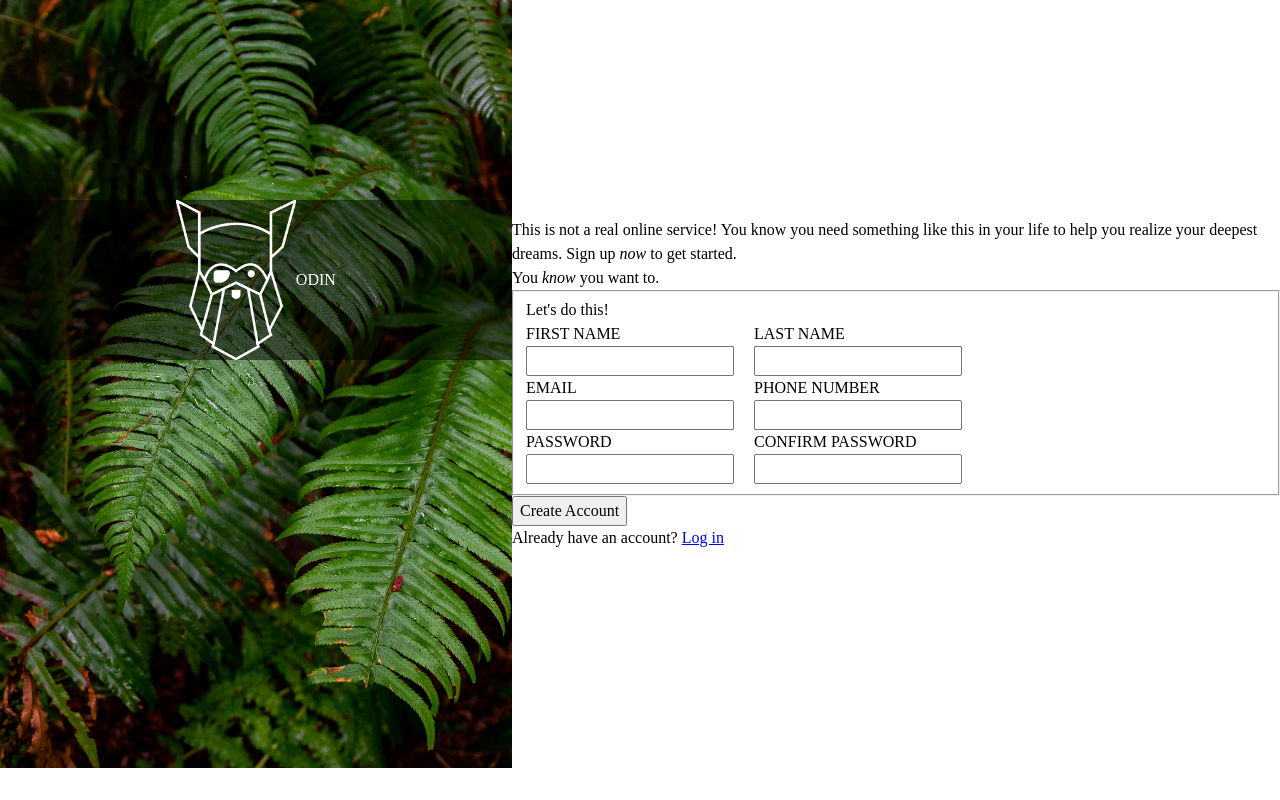
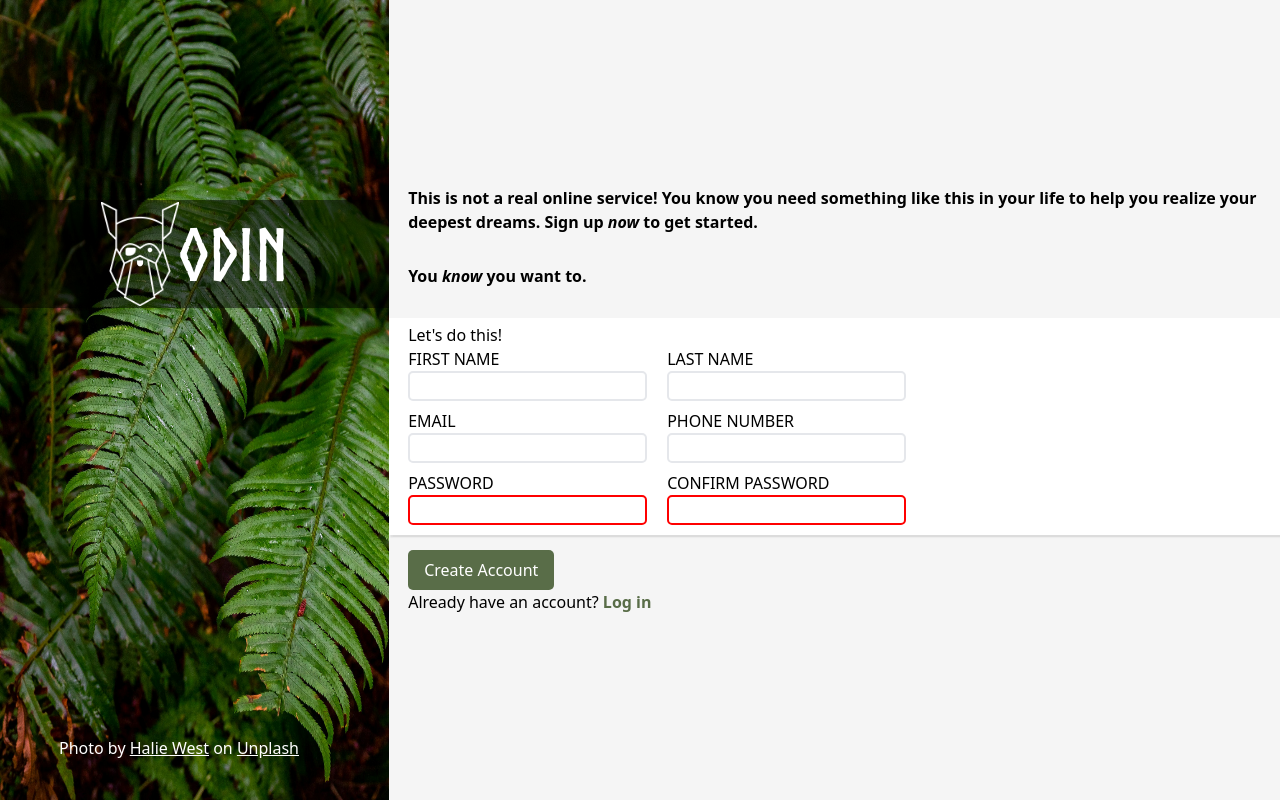
Before and after one commit to chitsip149/odin-sign-up, a plain HTML site: page index.html in a window 1280 px wide. Drawn offline with Linux system fonts and the light colour scheme.

Commit message:
Add style and credit for background

```diff
--- a/index.html
+++ b/index.html
@@ -11,33 +11,35 @@
         <img id="background" src="./images/halie-west-25xggax4bSA-unsplash.jpg" alt="background image">
         <div id="logo-container">
             <img id="logo" src="./images/odin-lined.png" alt="logo">
-            <div>ODIN</div>
+            <div id="org-name">ODIN</div>
         </div>
+        <p id="credits">Photo by <a href="https://unsplash.com/@haliewestphoto">Halie West</a> on <a href="https://unsplash.com/">Unplash</a></p>
+
     </div>
     <div>
-        <p>This is not a real online service! You know you need something like this in your life to help you realize your deepest dreams. Sign up <em>now</em> to get started.</p>
-        <p>You <em>know</em> you want to.</p>
+        <p class="introduction">This is not a real online service! You know you need something like this in your life to help you realize your deepest dreams. Sign up <em>now</em> to get started.</p>
+        <p class="introduction">You <em>know</em> you want to.</p>
         <form action="/" method="post">
             <fieldset>
                 Let's do this!
                 <div class="input-row">
                     <div>
                         <label for="first-name">FIRST NAME</label>
-                        <input id="first-name" name="user_first-name" type="text" required>
+                        <input class="non-password" id="first-name" name="user_first-name" type="text" required>
                     </div>
                     <div>
                         <label for="last-name">LAST NAME</label>
-                        <input id="last-name" name="user_last-name" type="text" required>
+                        <input class="non-password" id="last-name" name="user_last-name" type="text" required>
                     </div>
                 </div>
                 <div class="input-row">
                     <div>
                         <label for="email">EMAIL</label>
-                        <input id="email" name="user_email" type="email" required>
+                        <input class="non-password" id="email" name="user_email" type="email" required>
                     </div>
                     <div>
                         <label for="phone-number">PHONE NUMBER</label>
-                        <input id="phone-number" name="user_phone-number" type="text" inputmode="numeric" required minlength="10" maxlength="11">
+                        <input class="non-password" id="phone-number" name="user_phone-number" type="text" inputmode="numeric" required minlength="10" maxlength="11">
                     </div>
                 </div>
                 <div class="input-row">
@@ -52,7 +54,7 @@
                 </div>
             </fieldset>
             <button type="submit">Create Account</button>
-            <p>Already have an account? <a href="#">Log in</a></p>
+            <p>Already have an account? <a href="#" id="log-in">Log in</a></p>
         </form>
     </div>
 </body>
--- a/style.css
+++ b/style.css
@@ -19,10 +19,11 @@
     -webkit-font-smoothing: antialiased;
   }
   /* 6. Improve media defaults */
-  /* img, picture, video, canvas, svg {
+  img, picture, video, canvas, svg {
     display: block;
     max-width: 100%;
-  } */
+    max-height: 100%;
+  }
   /* 7. Inherit fonts for form controls */
   input, button, textarea, select {
     font: inherit;
@@ -46,13 +47,24 @@
   }
 
 
-#background {
+@font-face {
+  font-family: "NorseBold";
+  src: url(./font/Norse-Bold.otf) format('woff2');
+  font-weight: normal;
+}
+
+:root{
+  --logo-font: "NorseBold";
+  font-family: system-ui, -apple-system, BlinkMacSystemFont, 'Segoe UI', Roboto, Oxygen, Ubuntu, Cantarell, 'Open Sans', 'Helvetica Neue', sans-serif;
+}
+
+/* #background {
     width: max(40vw, 400px);
-}
+} */
 
 body {
     display: flex;
-
+    background-color: whitesmoke;
 }
 
 body > div {
@@ -67,20 +79,32 @@ body > div {
     gap: 20px;
 }
 
+.input-row + .input-row {
+  margin-top: 8px;
+}
+
 label {
     display: block;
 }
 
 #background-and-logo {
+    flex: 1 1 auto;
+    min-width: 200px;
+    height: 100vh;
     position: relative;
+}
+
+#background {
+  height: 100vh;
 }
 
 #logo-container {
     position: absolute;
     left: 0;
     right: 0;
-    top: 200px;
-    bottom: cal(200px+20vh);
+    top: 25%;
+    bottom: 45%;
+    min-height: fit-content;
     display: flex;
     background-color: rgba(0, 0, 0, 0.5);
 
@@ -89,10 +113,73 @@ label {
 }
 
 #logo {
-    height: 20vh;
-    min-height: 100px;
+    max-height: 20%;
+    max-width: 20%;
 }
 
 #logo-container div {
     color: white;
 }
+
+#org-name {
+  font-family: var(--logo-font);
+  font-size: clamp(3.5rem, 5vw + 0.5rem, 5.5rem);
+}
+
+button {
+  background-color: #596d48;
+  color: white;
+  border: none;
+  border-radius: 5px;
+  padding: 8px 16px 8px 16px;
+}
+
+input {
+  border: #e5e7eb 2px solid;
+  border-radius: 5px;
+}
+
+input[type="password"]:invalid {
+  border: red 2px solid;
+}
+
+input:focus {
+  outline: 0;
+  border: blue 2px solid;
+  box-shadow: 2px 1px 1px gray;
+}
+
+p, button {
+  margin-left: calc(35px - 1rem);
+}
+
+#credits {
+  position:absolute;
+  bottom: 0;
+  padding: 5vh;
+  text-align: center;
+  color: white;
+}
+
+#credits a:link {
+  color: white;
+}
+
+fieldset {
+  padding-left: calc(35px - 1rem);
+  margin-bottom: 15px;
+  border: none;
+  box-shadow: 1.5px 1.5px 1.5px 1px rgba(0, 0, 0, 0.1);
+  background-color: white;
+}
+
+.introduction {
+  margin-bottom: 30px;
+  font-weight: bold;
+}
+
+a[id="log-in"]:link {
+  text-decoration: none;
+  color: #596d48;
+  font-weight: bold;
+}
```
Also changed, not shown: font/Norse-Bold.otf (added).
